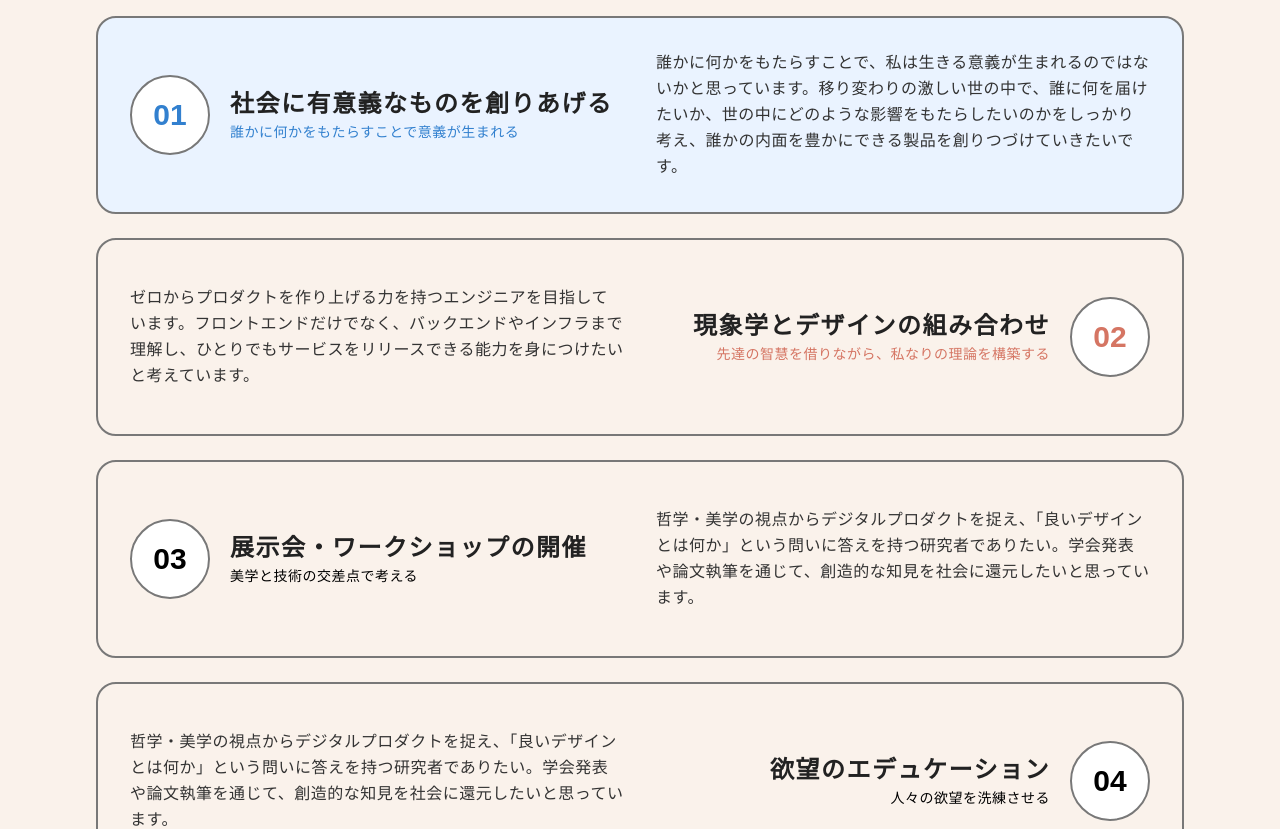
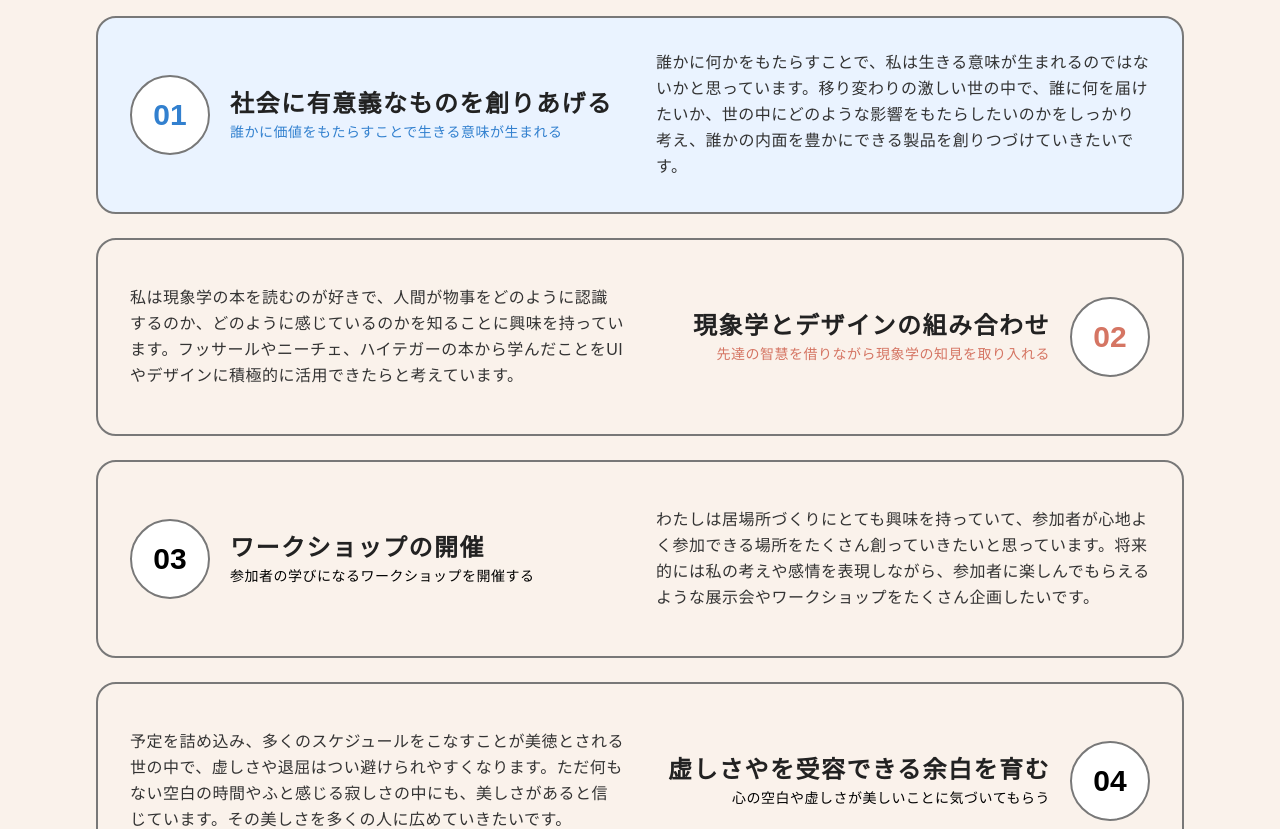
Before and after one commit to yoshi-2525/portfolio, a React (Vite) app: page /dreams in a window 1280 px wide. Shown: the part 480-1309 px from the top of the page. Built offline with nearby package versions, Linux system fonts and the light colour scheme; the HTML template or start-up script is replaced by a standard one; a web font is replaced by a local one.

Commit message:
将来の夢の更新。

```diff
--- a/src/data/dreams.ts
+++ b/src/data/dreams.ts
@@ -5,36 +5,36 @@ export const dreams: Dream[] = [
   {
     id: 1,
     title: "社会に有意義なものを創りあげる",
-    subtitle: "誰かに何かをもたらすことで意義が生まれる",
+    subtitle: "誰かに価値をもたらすことで生きる意味が生まれる",
     description:
-      "誰かに何かをもたらすことで、私は生きる意義が生まれるのではないかと思っています。移り変わりの激しい世の中で、誰に何を届けたいか、世の中にどのような影響をもたらしたいのかをしっかり考え、誰かの内面を豊かにできる製品を創りつづけていきたいです。",
+      "誰かに何かをもたらすことで、私は生きる意味が生まれるのではないかと思っています。移り変わりの激しい世の中で、誰に何を届けたいか、世の中にどのような影響をもたらしたいのかをしっかり考え、誰かの内面を豊かにできる製品を創りつづけていきたいです。",
     color: cardColors.blue,
     accentColor: accentColors.blue
   },
   {
     id: 2,
     title: "現象学とデザインの組み合わせ",
-    subtitle: "先達の智慧を借りながら、私なりの理論を構築する",
+    subtitle: "先達の智慧を借りながら現象学の知見を取り入れる",
     description:
-      "ゼロからプロダクトを作り上げる力を持つエンジニアを目指しています。フロントエンドだけでなく、バックエンドやインフラまで理解し、ひとりでもサービスをリリースできる能力を身につけたいと考えています。",
+      "私は現象学の本を読むのが好きで、人間が物事をどのように認識するのか、どのように感じているのかを知ることに興味を持っています。フッサールやニーチェ、ハイテガーの本から学んだことをUIやデザインに積極的に活用できたらと考えています。",
     color: cardColors.coral,
     accentColor: accentColors.coral,
   },
   {
     id: 3,
-    title: "展示会・ワークショップの開催",
-    subtitle: "美学と技術の交差点で考える",
+    title: "ワークショップの開催",
+    subtitle: "参加者の学びになるワークショップを開催する",
     description:
-      "哲学・美学の視点からデジタルプロダクトを捉え、「良いデザインとは何か」という問いに答えを持つ研究者でありたい。学会発表や論文執筆を通じて、創造的な知見を社会に還元したいと思っています。",
+      "わたしは居場所づくりにとても興味を持っていて、参加者が心地よく参加できる場所をたくさん創っていきたいと思っています。将来的には私の考えや感情を表現しながら、参加者に楽しんでもらえるような展示会やワークショップをたくさん企画したいです。",
     color: cardColors.purple,
     accentColor: accentColors.purple,
   },
   {
     id: 4,
-    title: "欲望のエデュケーション",
-    subtitle: "人々の欲望を洗練させる",
+    title: "虚しさやを受容できる余白を育む",
+    subtitle: "心の空白や虚しさが美しいことに気づいてもらう",
     description:
-      "哲学・美学の視点からデジタルプロダクトを捉え、「良いデザインとは何か」という問いに答えを持つ研究者でありたい。学会発表や論文執筆を通じて、創造的な知見を社会に還元したいと思っています。",
+      "予定を詰め込み、多くのスケジュールをこなすことが美徳とされる世の中で、虚しさや退屈はつい避けられやすくなります。ただ何もない空白の時間やふと感じる寂しさの中にも、美しさがあると信じています。その美しさを多くの人に広めていきたいです。",
     color: cardColors.green,
     accentColor: accentColors.green,
   },
@@ -43,7 +43,7 @@ export const dreams: Dream[] = [
     title: "クリエイティブの土台を作る",
     subtitle: "人々が創造的な活動に没頭できるような環境を創る",
     description:
-      "哲学・美学の視点からデジタルプロダクトを捉え、「良いデザインとは何か」という問いに答えを持つ研究者でありたい。学会発表や論文執筆を通じて、創造的な知見を社会に還元したいと思っています。",
+      "創造的な活動は私たちの人生に意味をもたらしてくれて、アイデアをたくさん生み出すことによって今まで淀んでいた心が澄みわたっていくように感じます。私は将来的に人々が創造的な活動に打ち込め、その人たちの人生が意味で満ちるような環境を作っていきたいです。",
     color: cardColors.gray,
     accentColor: accentColors.gray,
   },
```
